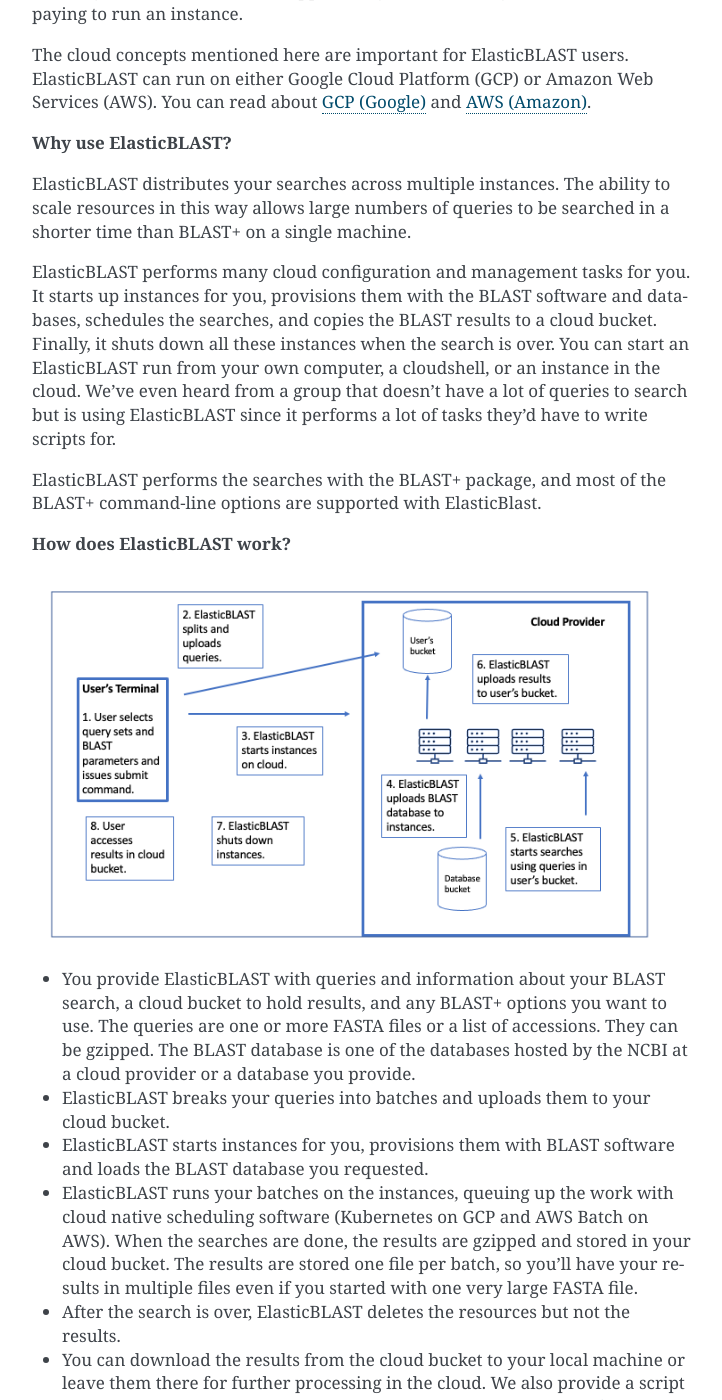
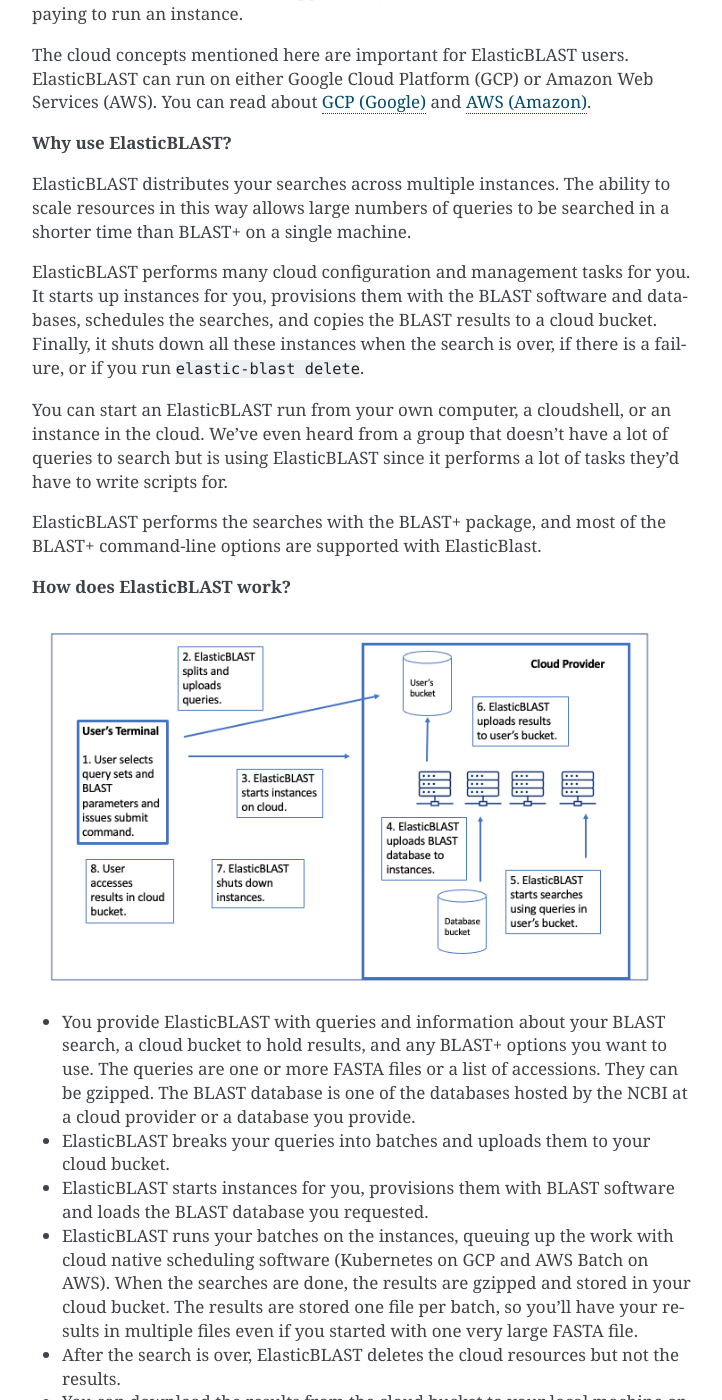
Before and after one commit to ncbi/elastic-blast-docs, a Sphinx documentation site: the page built from docs/source/overview.rst, in a window 1280 px wide and 1400 px high, scrolled down 662 px. Shown: the whole window, without its empty margins (388-1110 px from the left). Built offline with Sphinx 7.4.7, drawn with Linux system fonts in a browser that asks for light colours.

Commit message:
Minor updates regarding auto-shutdown to overview

```diff
--- a/docs/source/overview.rst
+++ b/docs/source/overview.rst
@@ -44,9 +44,13 @@
 
 ElasticBLAST performs many cloud configuration and management tasks for you.  It starts up instances for you, provisions
 them with the BLAST software and databases, schedules the searches, and copies the BLAST results to a cloud bucket.
-Finally, it shuts down all these instances when the search is over.  You can start an ElasticBLAST run from
-your own computer, a cloudshell, or an instance in the cloud.  We've even heard from a group that doesn't have a lot of
-queries to search but is using ElasticBLAST since it performs a lot of tasks they'd have to write scripts for.
+Finally, it shuts down all these instances when the search is over, if there is a failure, or if you run
+``elastic-blast delete``.
+
+You can start an ElasticBLAST run from your own computer, a cloudshell, or an
+instance in the cloud.  We've even heard from a group that doesn't have a lot
+of queries to search but is using ElasticBLAST since it performs a lot of tasks
+they'd have to write scripts for.
 
 ElasticBLAST performs the searches with the BLAST+ package, and most of the BLAST+ command-line options are supported with ElasticBlast.
 
@@ -65,7 +69,7 @@
 
 * ElasticBLAST runs your batches on the instances, queuing up the work with cloud native scheduling software (Kubernetes on GCP and AWS Batch on AWS).  When the searches are done, the results are gzipped and stored in your cloud bucket.  The results are stored one file per batch, so you'll have your results in multiple files even if you started with one very large FASTA file.
 
-* After the search is over, ElasticBLAST deletes the resources but not the results.
+* After the search is over, ElasticBLAST deletes the cloud resources but not the results.
 
 * You can download the results from the cloud bucket to your local machine or leave them there for further processing in the cloud.  We also provide a script to start the search and download the results.  See :ref:`tutorial_submit_and_wait_script` for details.
 
```
